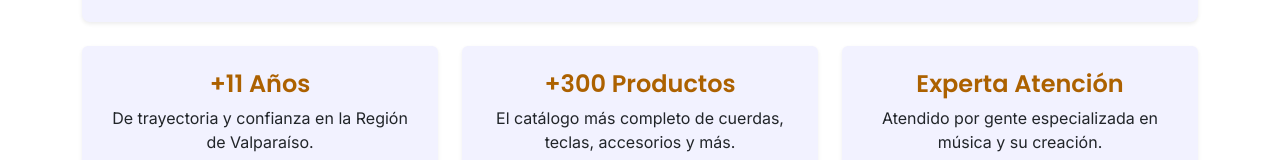
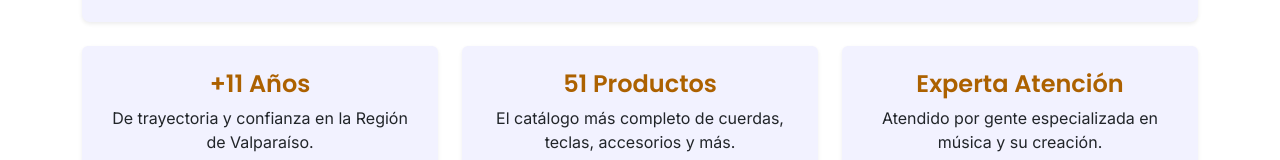
Before and after one commit to pepestack/Sonido-Vivo, a React (Vite) app: page /nosotros in a window 1280 px wide. Shown: the part 708-868 px from the top of the page. Built offline with nearby package versions, Linux system fonts and the light colour scheme; no server answers.

Commit message:
fix: usar contadores dinamicos para pagina de Nosotros

```diff
--- a/src/data/nosotros.js
+++ b/src/data/nosotros.js
@@ -29,7 +29,9 @@ export const nosotros = {
     },
     {
       id: 2,
-      titulo: "+300 Productos",
+      // NosotrosPage reemplaza el título con la cantidad real de productos del catálogo
+      titulo: "Productos",
+      cuentaProductos: true,
       descripcion: "El catálogo más completo de cuerdas, teclas, accesorios y más."
     },
     {
--- a/src/pages/NosotrosPage.jsx
+++ b/src/pages/NosotrosPage.jsx
@@ -4,9 +4,17 @@ import { GrillaDestacados } from "../components/organisms/GrillaDestacados/Grill
 import { PlantillaPublica } from "../components/templates/PlantillaPublica/PlantillaPublica";
 import { useTituloPagina } from "../hooks/useTituloPagina";
 import { nosotros } from "../data/nosotros";
+import { useProductos } from "../context/ProductosContext";
 
 export default function NosotrosPage() {
   useTituloPagina('Nosotros')
+  const productosCtx = useProductos()
+
+  const destacados = nosotros.destacados.map((destacado) =>
+    destacado.cuentaProductos
+      ? { ...destacado, titulo: `${productosCtx.productos.length} Productos` }
+      : destacado
+  )
 
   return (
     <PlantillaPublica>
@@ -25,7 +33,7 @@ export default function NosotrosPage() {
         ))}
       </SeccionPresentacion>
 
-      <GrillaDestacados destacados={nosotros.destacados} className="mt-2 mb-5" />
+      <GrillaDestacados destacados={destacados} className="mt-2 mb-5" />
     </PlantillaPublica>
   );
 }
```
